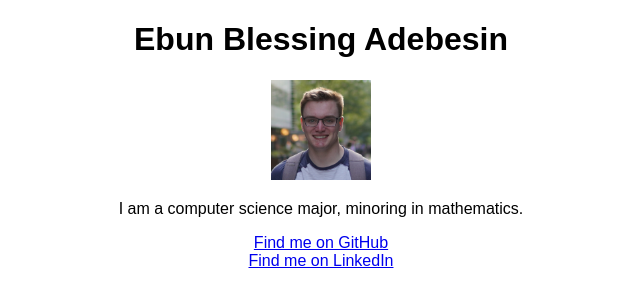
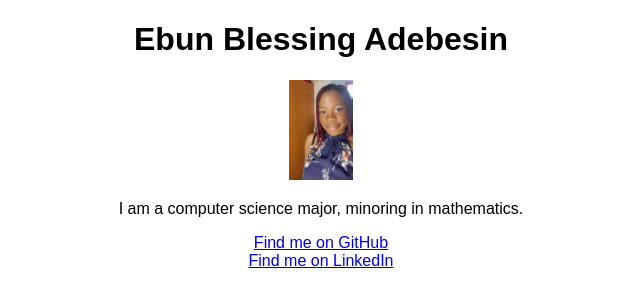
Before and after one commit to ebadebesin/ebadebesin.github.io, a plain HTML site: page index.html in a window 1280 px wide. Shown: the whole page, without its empty margins (319-959 px from the left). Drawn offline with Linux system fonts and the light colour scheme.

Commit message:
Update index.html

```diff
--- a/index.html
+++ b/index.html
@@ -9,7 +9,7 @@
 
 <body>
     <h1>Ebun Blessing Adebesin</h1>
-    <img src="logo.jpg"></img>
+    <img src="IMG_0616.jpg"></img>
     <p>
         I am a computer science major, minoring in mathematics.
     </p>
```
